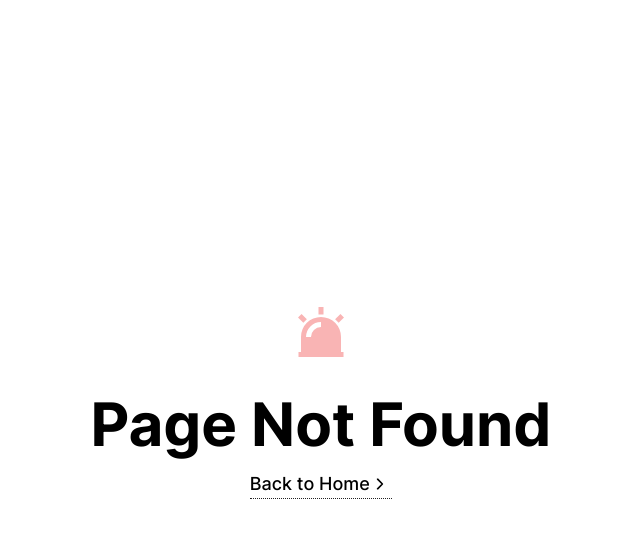
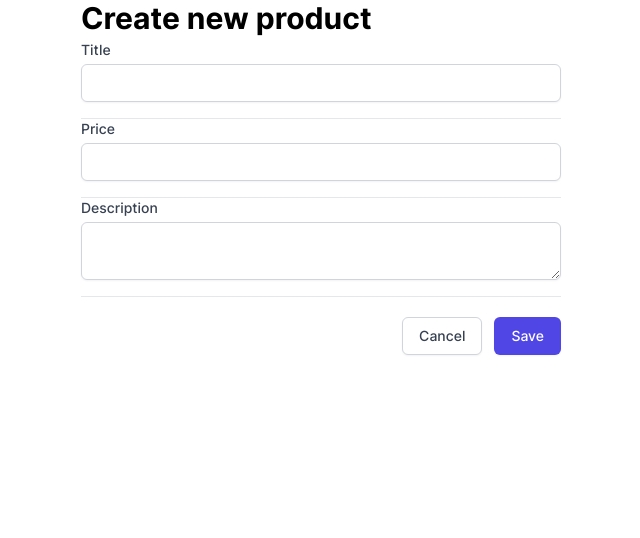
Before and after one commit to shrall/revision-mentorship, a Next.js app: page /product/create in a window 1280 px wide. Before the commit this address had no page. Shown: the top 538 px of the page, without its empty margins (319-959 px from the left). Built offline with nearby package versions, Linux system fonts and the light colour scheme.

Commit message:
feat: add create product page

```diff
--- a/package.json
+++ b/package.json
@@ -30,8 +30,9 @@
     "next": "^13.4.10",
     "react": "^18.2.0",
     "react-dom": "^18.2.0",
-    "react-icons": "^4.10.1",
-    "sonner": "^0.7.0",
+    "react-hook-form": "^7.47.0",
+    "react-icons": "^4.11.0",
+    "sonner": "^1.0.3",
     "tailwind-merge": "^1.13.2",
     "zod": "^3.22.2"
   },
--- /dev/null
+++ b/src/hooks/Product/useCreateProduct.tsx
@@ -0,0 +1,35 @@
+import { useMutation } from '@tanstack/react-query';
+import { useRouter } from 'next/router';
+import { toast } from 'sonner';
+
+import { Product } from '@/schema/product';
+import api from '@/services/api';
+
+function useCreateProduct() {
+  const router = useRouter();
+  const { mutateAsync: createProductMutation, isLoading } = useMutation({
+    mutationFn: (product: Product) => {
+      return api.post(`/api/product`, product);
+    },
+  });
+
+  const onSubmit = (data: Product) => {
+    const product = {
+      ...data,
+      price: Number(data.price),
+    };
+    toast.promise(createProductMutation(product), {
+      loading: 'Creating new product...',
+      success: (data) => {
+        router.push('/');
+        return `Successfully added new product | ${data.data.title}`;
+      },
+      error: (err) => {
+        return `Failed to add new product | ${err.message}`;
+      },
+    });
+  };
+  return { onSubmit, isLoading };
+}
+
+export default useCreateProduct;
--- a/src/pages/index.tsx
+++ b/src/pages/index.tsx
@@ -1,4 +1,5 @@
 import { Loader2, Plus } from 'lucide-react';
+import Link from 'next/link';
 import * as React from 'react';
 
 import useGetAllProducts from '@/hooks/Product/useGetAllProducts';
@@ -23,13 +24,13 @@ export default function HomePage() {
                 <h2 className='text-2xl font-bold tracking-tight text-gray-900'>
                   Trending products
                 </h2>
-                <a
-                  href='#'
+                <Link
+                  href='/product/create'
                   className='hidden items-center text-sm font-medium text-indigo-600 hover:text-indigo-500 md:flex'
                 >
                   Add new product
                   <Plus size={16} className='ml-1' />
-                </a>
+                </Link>
               </div>
 
               {isLoading && (
--- /dev/null
+++ b/src/pages/product/create.tsx
@@ -0,0 +1,135 @@
+import clsx from 'clsx';
+import { useForm } from 'react-hook-form';
+import { CgSpinner } from 'react-icons/cg';
+
+import useCreateProduct from '@/hooks/product/useCreateProduct';
+
+import { Product } from '@/schema/product';
+import { REGEX } from '@/utils/regex';
+
+function CreateProductPage() {
+  const {
+    register,
+    handleSubmit,
+    formState: { errors },
+  } = useForm<Product>();
+
+  const { onSubmit, isLoading } = useCreateProduct();
+
+  return (
+    <div className='mx-auto max-w-lg px-4'>
+      <h2>Create new product</h2>
+      <form
+        onSubmit={handleSubmit(onSubmit)}
+        className='mt-1 space-y-4 divide-y divide-gray-200'
+      >
+        <div className='sm:col-span-3'>
+          <label
+            htmlFor='title'
+            className='block text-sm font-medium text-gray-700'
+          >
+            Title
+          </label>
+          <div className='mt-1'>
+            <input
+              type='text'
+              id='title'
+              autoComplete='title'
+              {...register('title', { required: 'Title cannot be empty' })}
+              className={clsx(
+                'block w-full rounded-md border shadow-sm focus:border-indigo-500 focus:ring-indigo-500 sm:text-sm',
+                errors.title ? 'border-red-500' : 'border-gray-300'
+              )}
+            />
+            {errors.title && (
+              <p className='mt-2 text-sm text-red-500'>
+                {errors.title.message}
+              </p>
+            )}
+          </div>
+        </div>
+        <div className='sm:col-span-3'>
+          <label
+            htmlFor='price'
+            className='block text-sm font-medium text-gray-700'
+          >
+            Price
+          </label>
+          <div className='mt-1'>
+            <input
+              type='number'
+              id='price'
+              autoComplete='price'
+              {...register('price', {
+                required: 'Price cannot be empty',
+                pattern: {
+                  value: REGEX.NUMBER,
+                  message: 'Price must be a valid number',
+                },
+              })}
+              className={clsx(
+                'block w-full rounded-md border shadow-sm focus:border-indigo-500 focus:ring-indigo-500 sm:text-sm',
+                errors.price ? 'border-red-500' : 'border-gray-300'
+              )}
+            />
+            {errors.price && (
+              <p className='mt-2 text-sm text-red-500'>
+                {errors.price.message}
+              </p>
+            )}
+          </div>
+        </div>
+        <div className='sm:col-span-3'>
+          <label
+            htmlFor='description'
+            className='block text-sm font-medium text-gray-700'
+          >
+            Description
+          </label>
+          <div className='mt-1'>
+            <textarea
+              id='description'
+              autoComplete='description'
+              {...register('description', {
+                required: 'Description cannot be empty',
+              })}
+              className={clsx(
+                'block w-full rounded-md border shadow-sm focus:border-indigo-500 focus:ring-indigo-500 sm:text-sm',
+                errors.title ? 'border-red-500' : 'border-gray-300'
+              )}
+            />
+            {errors.title && (
+              <p className='mt-2 text-sm text-red-500'>
+                {errors.title.message}
+              </p>
+            )}
+          </div>
+        </div>
+        <div className='pt-5'>
+          <div className='flex justify-end'>
+            <button
+              type='button'
+              disabled={isLoading}
+              className='rounded-md border border-gray-300 bg-white px-4 py-2 text-sm font-medium text-gray-700 shadow-sm hover:bg-gray-50 focus:outline-none focus:ring-2 focus:ring-indigo-500 focus:ring-offset-2 disabled:opacity-50'
+            >
+              Cancel
+            </button>
+            <button
+              type='submit'
+              disabled={isLoading}
+              className='ml-3 inline-flex items-center justify-center rounded-md border border-transparent bg-indigo-600 px-4 py-2 text-sm font-medium text-white shadow-sm hover:bg-indigo-700 focus:outline-none focus:ring-2 focus:ring-indigo-500 focus:ring-offset-2'
+            >
+              {isLoading ? (
+                <CgSpinner className='h-4 w-4 animate-spin' />
+              ) : (
+                <span>Save</span>
+              )}
+            </button>
+          </div>
+        </div>
+      </form>
+    </div>
+  );
+}
+
+export default CreateProductPage;
--- /dev/null
+++ b/src/utils/regex.ts
@@ -0,0 +1,3 @@
+export const REGEX = {
+  NUMBER: /^[0-9]*$/,
+};
```
Also changed, not shown: 1 other file (tests, documents, lock files or other folders).
